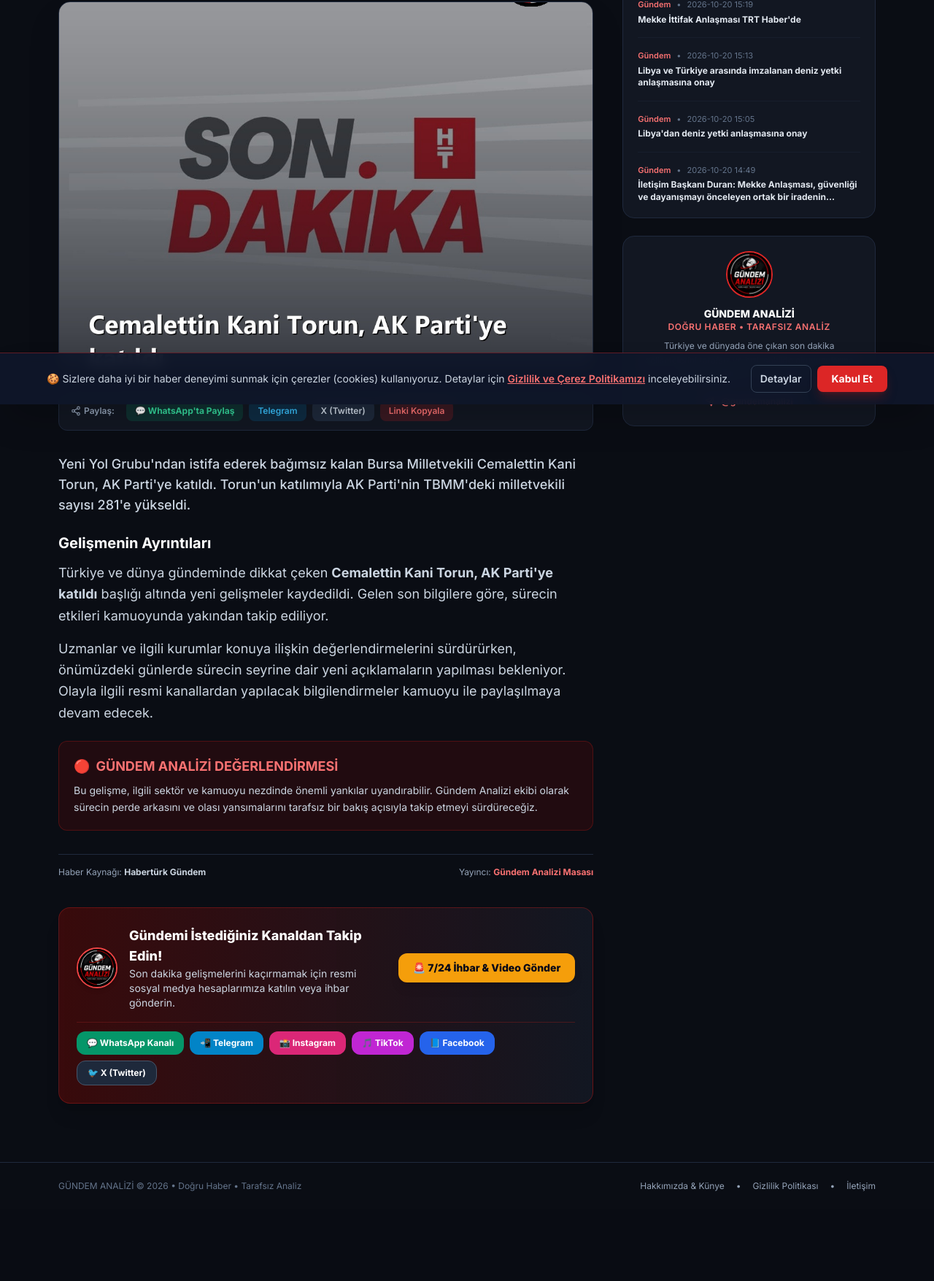
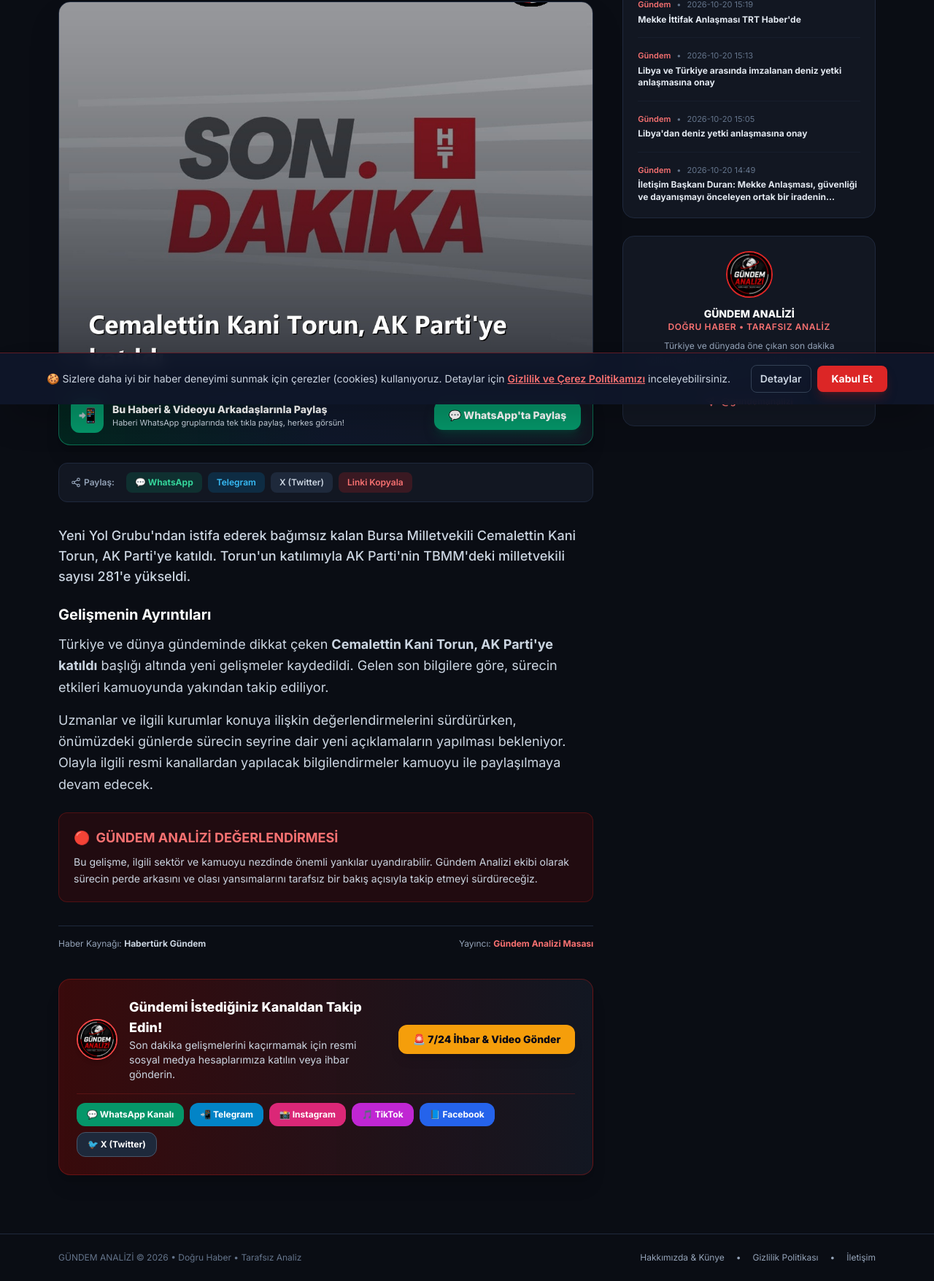
Before and after one commit to celikyalcin336-blip/gundemanalizi, a FastAPI app: a page that uses templates/article.html in a window 1280 px wide. Shown: the part 246-2001 px from the top of the page at 73% size. Before the commit the page ends 1878 px from the top, so only its background shows below. Run offline with FastAPI, Linux system fonts and the light colour scheme; data comes from the database, SQL or seed files in the repository; some libraries are stand-ins or nearby versions.

Commit message:
Add files via upload

```diff
--- a/templates/article.html
+++ b/templates/article.html
@@ -6,10 +6,20 @@
     <title>{{ article.title }} | Gündem Analizi</title>
     <meta name="description" content="{{ article.summary }}">
     <meta property="og:type" content="article">
+    <meta property="og:site_name" content="Gündem Analizi">
     <meta property="og:title" content="{{ article.title }}">
     <meta property="og:description" content="{{ article.summary }}">
+    <meta property="og:url" content="https://gundemanalizi.com.tr/haber/{{ article.slug }}">
     {% if article.image_path %}
-    <meta property="og:image" content="/images/{{ article.image_path.split('\\')[-1].split('/')[-1] }}">
+    <meta property="og:image" content="https://gundemanalizi.com.tr/images/{{ article.image_path.split('\\')[-1].split('/')[-1] }}">
+    <meta property="og:image:width" content="1200">
+    <meta property="og:image:height" content="630">
+    {% endif %}
+    <meta name="twitter:card" content="summary_large_image">
+    <meta name="twitter:title" content="{{ article.title }}">
+    <meta name="twitter:description" content="{{ article.summary }}">
+    {% if article.image_path %}
+    <meta name="twitter:image" content="https://gundemanalizi.com.tr/images/{{ article.image_path.split('\\')[-1].split('/')[-1] }}">
     {% endif %}
     <link rel="icon" type="image/png" href="/assets/logo.png">
     <link rel="alternate" type="application/rss+xml" title="Gündem Analizi RSS" href="/rss.xml">
@@ -37,6 +47,9 @@
     <style>
         @import url('https://fonts.googleapis.com/css2?family=Inter:wght@400;500;600;700;800&display=swap');
         body { font-family: 'Inter', sans-serif; background-color: #0a0d14; color: #f1f5f9; }
+        video::-internal-media-controls-download-button { display: none !important; }
+        video::-webkit-media-controls-enclosure { overflow: hidden !important; }
+        .no-save { -webkit-touch-callout: none; -webkit-user-select: none; user-select: none; }
     </style>
 </head>
 <body class="min-h-screen flex flex-col antialiased selection:bg-red-600 selection:text-white">
@@ -97,18 +110,32 @@
             </h1>
 
             <!-- Ana Görsel (Haber Kartı) -->
-            <div class="rounded-2xl overflow-hidden border border-brand-border mb-8 shadow-2xl bg-black">
+            <div class="rounded-2xl overflow-hidden border border-brand-border mb-6 shadow-2xl bg-black select-none">
                 {% if article.image_path %}
-                    <img src="/images/{{ article.image_path.split('\\')[-1].split('/')[-1] }}" alt="{{ article.title }}" class="w-full h-auto object-cover max-h-[500px]">
+                    <img src="/images/{{ article.image_path.split('\\')[-1].split('/')[-1] }}" alt="{{ article.title }}" oncontextmenu="return false;" class="w-full h-auto object-cover max-h-[500px] pointer-events-none no-save">
                 {% endif %}
             </div>
 
-            <!-- Sosyal Medya Paylaşım Butonları -->
+            <!-- WhatsApp ve Sosyal Medya Hızlı Paylaşım Barı (Doğrudan Site Trafiği Çeker) -->
+            <div class="mb-6 p-4 rounded-2xl bg-gradient-to-r from-emerald-950/80 via-slate-900 to-brand-card border border-emerald-500/50 shadow-xl flex flex-col sm:flex-row items-center justify-between gap-3">
+                <div class="flex items-center gap-3">
+                    <span class="p-2.5 rounded-xl bg-emerald-600 text-white text-xl">📲</span>
+                    <div>
+                        <div class="font-extrabold text-white text-sm">Bu Haberi & Videoyu Arkadaşlarınla Paylaş</div>
+                        <div class="text-[11px] text-slate-300">Haberi WhatsApp gruplarında tek tıkla paylaş, herkes görsün!</div>
+                    </div>
+                </div>
+                <button type="button" onclick="shareArticleWhatsApp()" class="w-full sm:w-auto px-5 py-2.5 rounded-xl bg-emerald-600 hover:bg-emerald-500 text-white font-black text-xs sm:text-sm shadow-lg shadow-emerald-900/50 transition flex items-center justify-center gap-2 hover:scale-105">
+                    <span>💬 WhatsApp'ta Paylaş</span>
+                </button>
+            </div>
+
+            <!-- Diğer Paylaşım Butonları -->
             <div class="flex flex-wrap items-center gap-2 py-3 px-4 rounded-xl bg-brand-card border border-brand-border mb-8 text-xs font-semibold">
                 <span class="text-slate-400 mr-2 flex items-center gap-1"><i data-lucide="share-2" class="w-3.5 h-3.5"></i> Paylaş:</span>
-                <a href="https://api.whatsapp.com/send?text={{ article.title }}%20{{ request.url }}" target="_blank" class="px-3 py-1.5 rounded-lg bg-emerald-600/20 text-emerald-400 hover:bg-emerald-600/30 transition flex items-center gap-1 font-bold">
-                    💬 WhatsApp'ta Paylaş
-                </a>
+                <button type="button" onclick="shareArticleWhatsApp()" class="px-3 py-1.5 rounded-lg bg-emerald-600/20 text-emerald-400 hover:bg-emerald-600/30 transition flex items-center gap-1 font-bold">
+                    💬 WhatsApp
+                </button>
                 <a href="https://t.me/share/url?url={{ request.url }}&text={{ article.title }}" target="_blank" class="px-3 py-1.5 rounded-lg bg-sky-600/20 text-sky-400 hover:bg-sky-600/30 transition flex items-center gap-1">
                     Telegram
                 </a>
@@ -274,6 +301,14 @@
         </div>
     </div>
 
+    <!-- Mobil Ekranlar İçin Sabit WhatsApp Paylaşım Butonu -->
+    <div class="sm:hidden fixed bottom-4 inset-x-4 z-40 flex items-center justify-center">
+        <button type="button" onclick="shareArticleWhatsApp()" class="w-full max-w-sm py-3 px-5 rounded-2xl bg-emerald-600 hover:bg-emerald-500 text-white font-black text-sm shadow-2xl shadow-emerald-950 flex items-center justify-center gap-2 border-2 border-emerald-400/40 transition active:scale-95">
+            <span class="text-lg">💬</span>
+            <span>Bu Haberi WhatsApp'ta Paylaş</span>
+        </button>
+    </div>
+
     <script>
         lucide.createIcons();
         if (!localStorage.getItem('ga_cookie_consent')) {
@@ -332,6 +367,37 @@
                 btn.innerText = '🚀 İhbarı Haber Merkezine Gönder';
             }
         }
+
+        function shareArticleWhatsApp() {
+            const title = {{ article.title | tojson }};
+            const pageUrl = window.location.href;
+            const text = "🔴 " + title + "\n\nHaberi oku ve videoyu izle:\n" + pageUrl;
+            const waUrl = "https://api.whatsapp.com/send?text=" + encodeURIComponent(text);
+
+            if (navigator.share && /mobile|android|iphone/i.test(navigator.userAgent)) {
+                navigator.share({
+                    title: title,
+                    text: text,
+                    url: pageUrl
+                }).catch(() => {
+                    window.open(waUrl, "_blank");
+                });
+            } else {
+                window.open(waUrl, "_blank");
+            }
+        }
+
+        // Tüm video ve görselleri indirilmeye karşı koru (Download butonunu ve sağ tıklamayı engelle)
+        document.addEventListener("DOMContentLoaded", () => {
+            document.querySelectorAll("video").forEach(v => {
+                v.setAttribute("controlsList", "nodownload noplaybackrate");
+                v.setAttribute("disablePictureInPicture", "true");
+                v.oncontextmenu = (e) => e.preventDefault();
+            });
+            document.querySelectorAll("img").forEach(img => {
+                img.oncontextmenu = (e) => e.preventDefault();
+            });
+        });
     </script>
 </body>
 </html>
--- a/web_server.py
+++ b/web_server.py
@@ -355,8 +355,8 @@
                 "step_text": "🌐 4/5: Haber ve video gündemanalizi.com.tr üzerinde yayınlanıyor..."
             })
             video_html = f"""
-            <div class="my-6 rounded-2xl overflow-hidden border border-red-600/40 bg-black shadow-2xl">
-                <video controls playsinline class="w-full max-h-[640px] mx-auto" poster="/images/{os.path.basename(res['thumb_path'])}">
+            <div class="my-6 rounded-2xl overflow-hidden border border-red-600/40 bg-black shadow-2xl relative select-none">
+                <video controls playsinline controlsList="nodownload noplaybackrate" disablePictureInPicture oncontextmenu="return false;" class="w-full max-h-[640px] mx-auto" poster="/images/{os.path.basename(res['thumb_path'])}">
                     <source src="/images/{out_filename}" type="video/mp4">
                 </video>
             </div>
```
